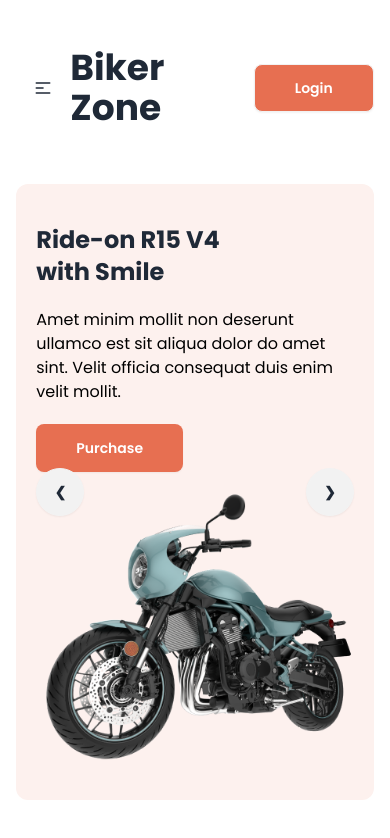
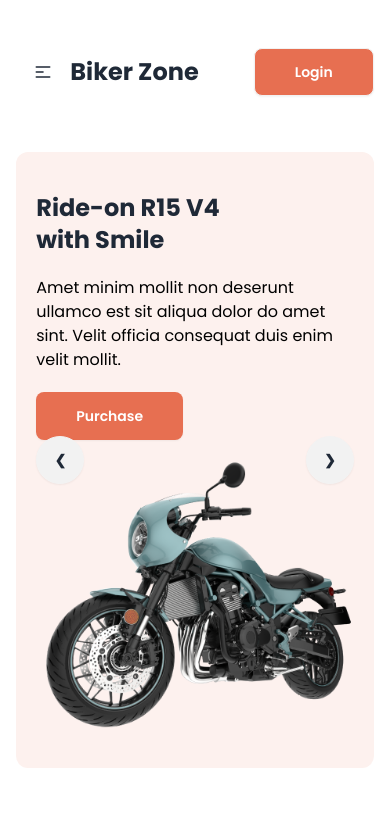
Before and after one commit to digitalutilize/Biker-Zone-With-DaisyUi, a plain HTML site: page index.html in a window 390 px wide. Drawn offline with nearby package versions, Linux system fonts and the light colour scheme.

Commit message:
logo update

```diff
--- a/index.html
+++ b/index.html
@@ -52,7 +52,7 @@
                             <li><a>Contact</a></li>
                         </ul>
                     </div>
-                    <a class="text-4xl font-bold">Biker Zone</a>
+                    <a class="text-2xl md:text-4xl font-bold">Biker Zone</a>
                 </div>
                 <div>
                     <div class="navbar-center hidden lg:flex">
```
